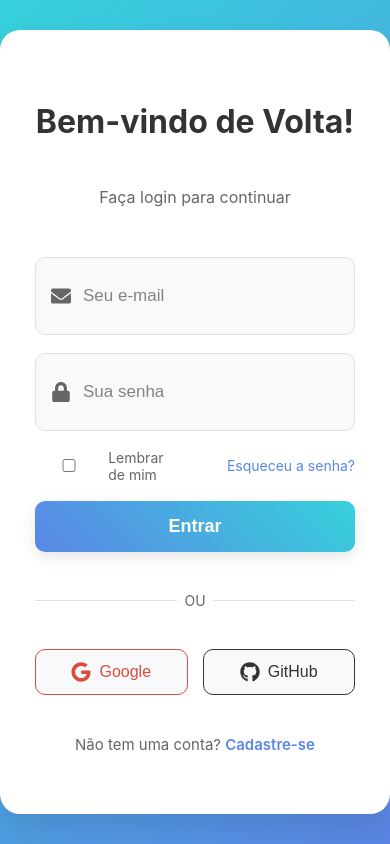
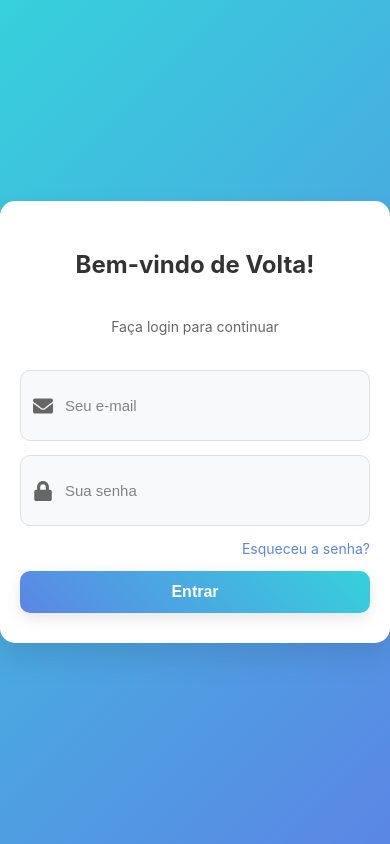
Before and after one commit to gabriellmrs/sorveteria-front, a React (Vite) app: page / in a window 390 px wide. Built offline with nearby package versions, Linux system fonts and the light colour scheme; the HTML template or start-up script is replaced by a standard one.

Commit message:
feat(responsive): ajuste de responsividade para telas menores nas páginas de autenticação

```diff
--- a/index.html
+++ b/index.html
@@ -2,10 +2,10 @@
 <html lang="en">
   <head>
     <meta charset="UTF-8" />
-    <link rel="icon" type="image/svg+xml" href="/vite.svg" />
+    <link rel="icon" type="image/svg+xml" href="/frostsys.svg" />
     <link href="https://fonts.googleapis.com/css2?family=Poppins:wght@400;600&display=swap" rel="stylesheet">
     <meta name="viewport" content="width=device-width, initial-scale=1.0" />
-    <title>Vite + React</title>
+    <title>FrostSys - Sistema</title>
   </head>
   <body>
     <div id="root"></div>
--- a/src/pages/Login.jsx
+++ b/src/pages/Login.jsx
@@ -73,7 +73,6 @@ const Login = () => {
 
           <div className={styles.options}>
             <label className={styles.rememberMe}>
-              <input type="checkbox" /> Lembrar de mim
             </label>
             <a onClick={() => navigate('/esqueci-senha')} className={styles.forgotPassword}>
               Esqueceu a senha?
@@ -85,30 +84,7 @@ const Login = () => {
           <button type="submit" className={styles.button}>Entrar</button>
         </form>
 
-        <div className={styles.divider}>
-          <span>OU</span>
-        </div>
 
-        <div className={styles.socialLogin}>
-          <button
-            className={`${styles.socialButton} ${styles.google}`}
-            onClick={() => handleSocialLogin('Google')}
-            aria-label="Login com Google"
-          >
-            <FaGoogle className={styles.socialIcon} /> Google
-          </button>
-          <button
-            className={`${styles.socialButton} ${styles.github}`}
-            onClick={() => handleSocialLogin('GitHub')}
-            aria-label="Login com GitHub"
-          >
-            <FaGithub className={styles.socialIcon} /> GitHub
-          </button>
-        </div>
-
-        <p className={styles.signupText}>
-          Não tem uma conta? <a href="#" className={styles.signupLink}>Cadastre-se</a>
-        </p>
       </div>
     </div>
   );
--- a/src/styles/Login.module.css
+++ b/src/styles/Login.module.css
@@ -1,7 +1,6 @@
-/* Variáveis para fácil modificação */
 :root {
-  --primary-color: #5b86e5; /* Um azul mais vibrante */
-  --secondary-color: #36d1dc; /* Um azul/ciano complementar */
+  --primary-color: #5b86e5;
+  --secondary-color: #36d1dc;
   --text-color: #333;
   --light-text-color: #666;
   --background-light: #f8f9fa;
@@ -16,8 +15,8 @@
   justify-content: center;
   align-items: center;
   min-height: 100vh;
-  background: linear-gradient(135deg, var(--secondary-color) 0%, var(--primary-color) 100%); /* Gradiente de fundo */
-  font-family: 'Inter', sans-serif; /* Fonte moderna */
+  background: linear-gradient(135deg, var(--secondary-color) 0%, var(--primary-color) 100%);
+  font-family: 'Inter', sans-serif;
   -webkit-font-smoothing: antialiased;
   -moz-osx-font-smoothing: grayscale;
 }
@@ -25,14 +24,14 @@
 .loginCard {
   background-color: var(--card-background);
   padding: 45px 35px;
-  border-radius: 20px; /* Bordas mais arredondadas */
-  box-shadow: 0 15px 30px var(--shadow-color); /* Sombra mais pronunciada e suave */
+  border-radius: 20px;
+  box-shadow: 0 15px 30px var(--shadow-color);
   width: 100%;
-  max-width: 420px; /* Um pouco maior para acomodar mais elementos */
+  max-width: 420px;
   display: flex;
   flex-direction: column;
-  gap: 25px; /* Espaçamento entre os elementos */
-  animation: fadeIn 0.8s ease-out; /* Animação de entrada */
+  gap: 25px;
+  animation: fadeIn 0.8s ease-out;
 }
 
 @keyframes fadeIn {
@@ -50,7 +49,7 @@
   text-align: center;
   font-size: 32px;
   color: var(--text-color);
-  margin-bottom: 5px; /* Menos margem para o subtítulo */
+  margin-bottom: 5px;
   font-weight: 700;
 }
 
@@ -64,22 +63,22 @@
 .form {
   display: flex;
   flex-direction: column;
-  gap: 18px; /* Espaçamento entre os inputs */
+  gap: 18px;
 }
 
 .inputGroup {
   display: flex;
   align-items: center;
   background-color: var(--background-light);
-  border-radius: 10px; /* Bordas arredondadas nos inputs */
+  border-radius: 10px;
   padding: 12px 15px;
   border: 1px solid var(--border-color);
-  transition: border-color 0.3s ease, box-shadow 0.3s ease; /* Transição para foco */
+  transition: border-color 0.3s ease, box-shadow 0.3s ease;
 }
 
 .inputGroup:focus-within {
-  border-color: var(--primary-color); /* Cor ao focar */
-  box-shadow: 0 0 0 3px rgba(91, 134, 229, 0.2); /* Sombra suave ao focar */
+  border-color: var(--primary-color);
+  box-shadow: 0 0 0 3px rgba(91, 134, 229, 0.2);
 }
 
 .inputGroup input {
@@ -88,7 +87,7 @@
   outline: none;
   flex: 1;
   font-size: 17px;
-  padding-left: 12px; /* Mais espaço para o ícone */
+  padding-left: 12px;
   color: var(--text-color);
 }
 
@@ -98,9 +97,9 @@
 }
 
 .icon {
-  font-size: 20px; /* Ícones um pouco maiores */
+  font-size: 20px;
   color: var(--light-text-color);
-  min-width: 20px; /* Garante que o ícone não encolha */
+  min-width: 20px;
 }
 
 .options {
@@ -118,9 +117,6 @@
   cursor: pointer;
 }
 
-.rememberMe input[type="checkbox"] {
-  accent-color: var(--primary-color); /* Cor do checkbox */
-}
 
 .forgotPassword {
   color: var(--primary-color);
@@ -136,7 +132,7 @@
 
 .button {
   padding: 15px;
-  background: linear-gradient(45deg, var(--primary-color) 0%, var(--secondary-color) 100%); /* Gradiente no botão */
+  background: linear-gradient(45deg, var(--primary-color) 0%, var(--secondary-color) 100%);
   color: white;
   font-weight: bold;
   border: none;
@@ -148,7 +144,7 @@
 }
 
 .button:hover {
-  transform: translateY(-2px); /* Efeito de "levitar" */
+  transform: translateY(-2px);
   box-shadow: 0 8px 20px rgba(0, 0, 0, 0.2);
 }
 
@@ -161,7 +157,7 @@
   color: var(--error-color);
   font-size: 14px;
   text-align: center;
-  margin-top: -10px; /* Ajusta a posição */
+  margin-top: -10px;
 }
 
 .divider {
@@ -188,55 +184,7 @@
   margin-left: .5em;
 }
 
-.socialLogin {
-  display: flex;
-  gap: 15px;
-  justify-content: center;
-}
 
-.socialButton {
-  display: flex;
-  align-items: center;
-  justify-content: center;
-  gap: 8px;
-  padding: 12px 20px;
-  border-radius: 10px;
-  font-size: 16px;
-  cursor: pointer;
-  border: 1px solid var(--border-color);
-  background-color: var(--background-light);
-  color: var(--text-color);
-  transition: background-color 0.3s ease, border-color 0.3s ease, transform 0.2s ease;
-  flex: 1; /* Para ocupar o espaço disponível */
-}
-
-.socialButton:hover {
-  background-color: #e0e0e0;
-  transform: translateY(-2px);
-}
-
-.socialButton.google {
-  color: #dd4b39; /* Cor do Google */
-  border-color: #dd4b39;
-}
-.socialButton.google:hover {
-  background-color: #dd4b39;
-  color: white;
-}
-
-.socialButton.github {
-  color: #333; /* Cor do GitHub */
-  border-color: #333;
-}
-.socialButton.github:hover {
-  background-color: #333;
-  color: white;
-}
-
-
-.socialIcon {
-  font-size: 20px;
-}
 
 .signupText {
   text-align: center;
@@ -270,3 +218,51 @@
   0% { transform: rotate(0deg); }
   100% { transform: rotate(360deg); }
 }
+
+@media (max-width: 480px) {
+  .loginCard {
+    padding: 30px 20px;
+    border-radius: 15px;
+    gap: 20px;
+  }
+
+  .title {
+    font-size: 24px;
+  }
+
+  .subtitle {
+    font-size: 14px;
+    margin-bottom: 15px;
+  }
+
+  .form {
+    gap: 14px;
+  }
+
+  .inputGroup {
+    padding: 10px 12px;
+  }
+
+  .inputGroup input {
+    font-size: 15px;
+  }
+
+  .button {
+    padding: 12px;
+    font-size: 16px;
+  }
+
+  .socialButton {
+    padding: 10px;
+    font-size: 14px;
+  }
+
+  .signupText {
+    font-size: 13px;
+  }
+
+  .forgotPassword,
+  .signupLink {
+    font-size: 14px;
+  }
+}
```
Also changed, not shown: public/frostsys.svg (added).
